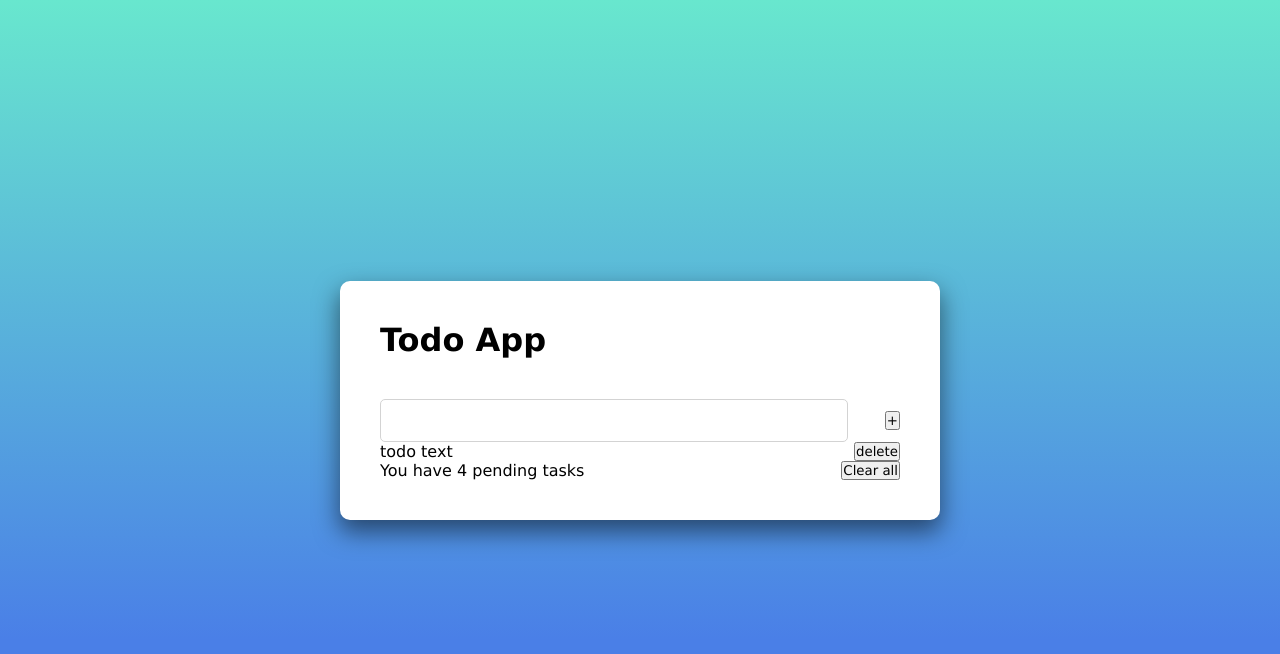
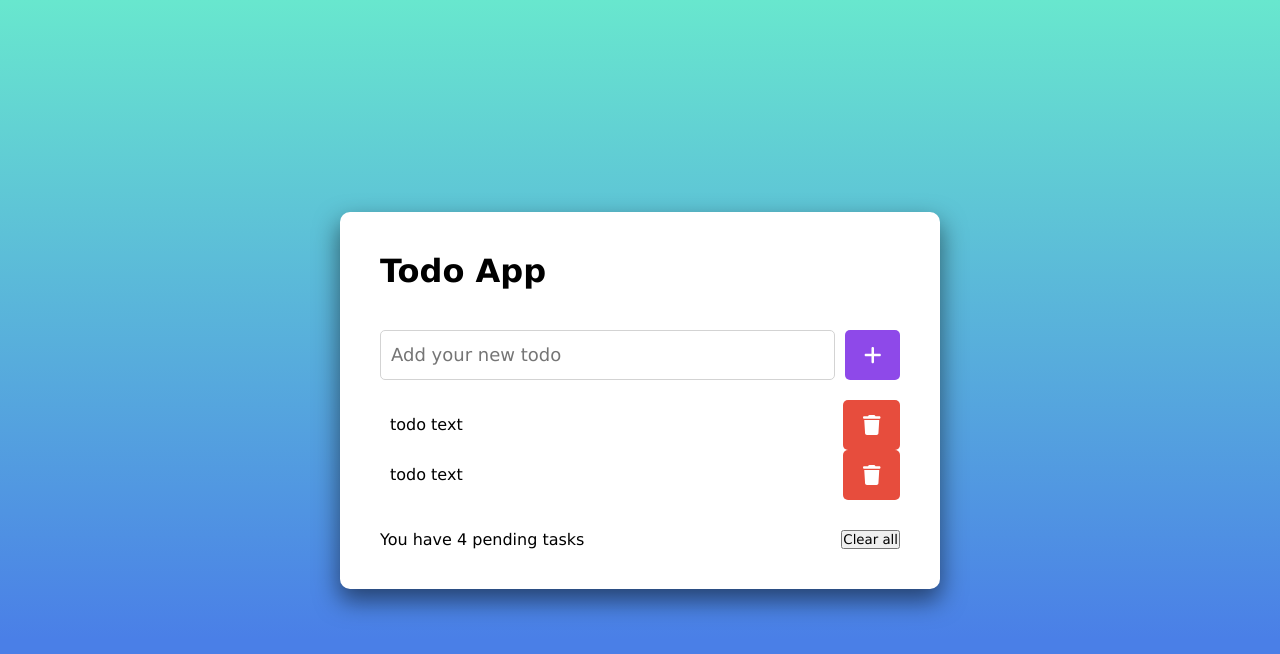
Before and after one commit to banderveloper/React-Todo, a React (Create React App) app: page / in a window 1280 px wide. Shown: the top 654 px of the page. Built offline with nearby package versions, Linux system fonts and the light colour scheme.

Commit message:
Styling #1

```diff
--- a/package.json
+++ b/package.json
@@ -3,6 +3,10 @@
   "version": "0.1.0",
   "private": true,
   "dependencies": {
+    "@fortawesome/fontawesome-svg-core": "^6.2.0",
+    "@fortawesome/free-regular-svg-icons": "^6.2.0",
+    "@fortawesome/free-solid-svg-icons": "^6.2.0",
+    "@fortawesome/react-fontawesome": "^0.2.0",
     "@testing-library/jest-dom": "^5.16.5",
     "@testing-library/react": "^13.4.0",
     "@testing-library/user-event": "^13.5.0",
--- a/src/App.js
+++ b/src/App.js
@@ -1,4 +1,6 @@
 import './style/App.css';
+import {FontAwesomeIcon} from "@fortawesome/react-fontawesome";
+import {faAdd, faTrash} from '@fortawesome/free-solid-svg-icons'
 
 function App() {
     return (
@@ -8,14 +10,24 @@ function App() {
                 <h1 className='title'>Todo App</h1>
 
                 <div className="add-block flex-between">
-                    <input className='add-input' type="text" />
-                    <button className='add-button'>+</button>
+                    <input className='add-input' type="text" placeholder='Add your new todo'/>
+                    <button className='add-button'>
+                        <FontAwesomeIcon icon={faAdd} className='white-icon fa-xl'/>
+                    </button>
                 </div>
 
                 <div className="todo-block">
                     <div className="todo flex-between">
-                        <p>todo text</p>
-                        <button>delete</button>
+                        <p className='todo-text'>todo text</p>
+                        <button className='remove-button'>
+                            <FontAwesomeIcon icon={faTrash} className='white-icon fa-xl'/>
+                        </button>
+                    </div>
+                    <div className="todo flex-between">
+                        <p className='todo-text'>todo text</p>
+                        <button className='remove-button'>
+                            <FontAwesomeIcon icon={faTrash} className='white-icon fa-xl'/>
+                        </button>
                     </div>
                 </div>
 
--- a/src/style/App.css
+++ b/src/style/App.css
@@ -5,7 +5,7 @@
     font-family: Verdana, sans-serif;
 }
 
-html{
+html {
     height: 100%;
 }
 
@@ -14,35 +14,76 @@ body {
     background: linear-gradient(180deg, rgba(104, 231, 206, 1) 0%, rgba(104, 231, 206, 1) 0%, rgba(74, 127, 231, 1) 80%);
 }
 
-.container{
+.container {
     display: flex;
     justify-content: center;
     align-items: center;
     height: 100vh;
 }
 
-.main{
+.main {
     width: 600px;
     background-color: white;
     border-radius: 10px;
     padding: 40px;
-    box-shadow: 0px 11px 25px 1px rgba(0,0,0,0.51);
+    box-shadow: 0px 11px 25px 1px rgba(0, 0, 0, 0.51);
 }
 
-.flex-between{
+.flex-between {
     display: flex;
     justify-content: space-between;
     align-items: center;
 }
 
-.title{
+.title {
     margin-bottom: 40px;
 }
 
-.add-input{
-    width: 90%;
-    padding: 10px;
+.add-block {
+    height: 50px;
+    margin-bottom: 20px;
+}
+
+.add-input {
+    height: 100%;
     border: 1px solid lightgray;
     border-radius: 5px;
     font-size: 18px;
+    flex: 8;
+    margin-right: 10px;
+    padding-left: 10px;
 }
+
+.add-button {
+    height: 100%;
+    flex: 1;
+    background-color: #8e49e9;
+    border: 0;
+    border-radius: 5px;
+    cursor: pointer;
+}
+
+.white-icon{
+    color: white;
+}
+
+.todo-block{
+    margin-bottom: 30px;
+}
+.todo{
+    /*border: 1px solid black;*/
+    height: 50px;
+
+}
+.todo-text{
+    flex: 8;
+    padding-left: 10px;
+}
+
+.remove-button{
+    flex: 1;
+    height: 100%;
+    background-color: #e74d3d;
+    border: 0;
+    border-radius: 5px;
+}
```
Also changed, not shown: 1 other file (tests, documents, lock files or other folders).
